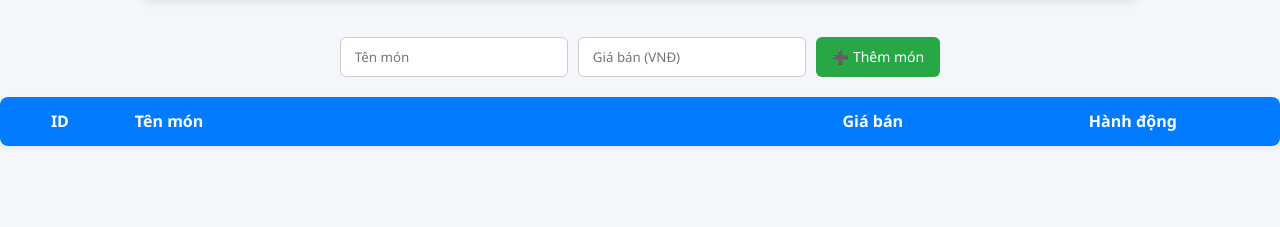
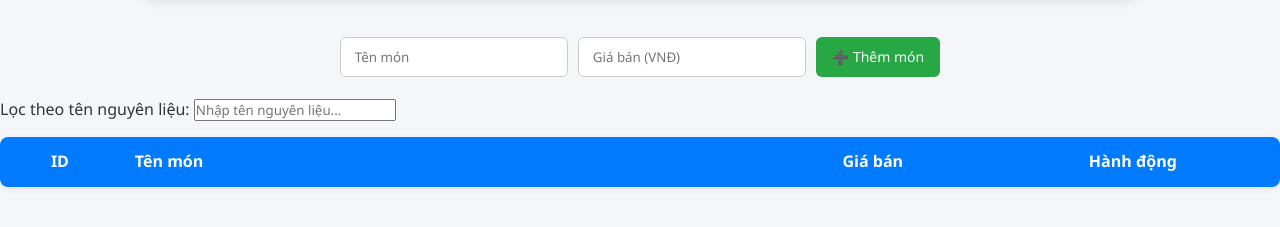
Before and after one commit to chuyenbui332-cloud/bep-quan-ly, a website: page public/menu.html in a window 1280 px wide. Shown: the part 213-440 px from the top of the page. Drawn offline with Linux system fonts and the light colour scheme; no server answers.

Commit message:
Update menu.html

```diff
--- a/public/menu.html
+++ b/public/menu.html
@@ -18,6 +18,12 @@
       <input type="number" id="giatien" placeholder="Giá bán (VNĐ)" required>
       <button type="submit" class="btn btn-green">➕ Thêm món</button>
     </form>
+<!-- Ô lọc theo tên nguyên liệu -->
+<div style="margin: 15px 0;">
+  <label>Lọc theo tên nguyên liệu:</label>
+  <input type="text" id="filter-ten" placeholder="Nhập tên nguyên liệu...">
+<datalist id="filter-ds"></datalist>
+</div>
 
     <!-- Bảng danh sách món ăn -->
     <table>
```
